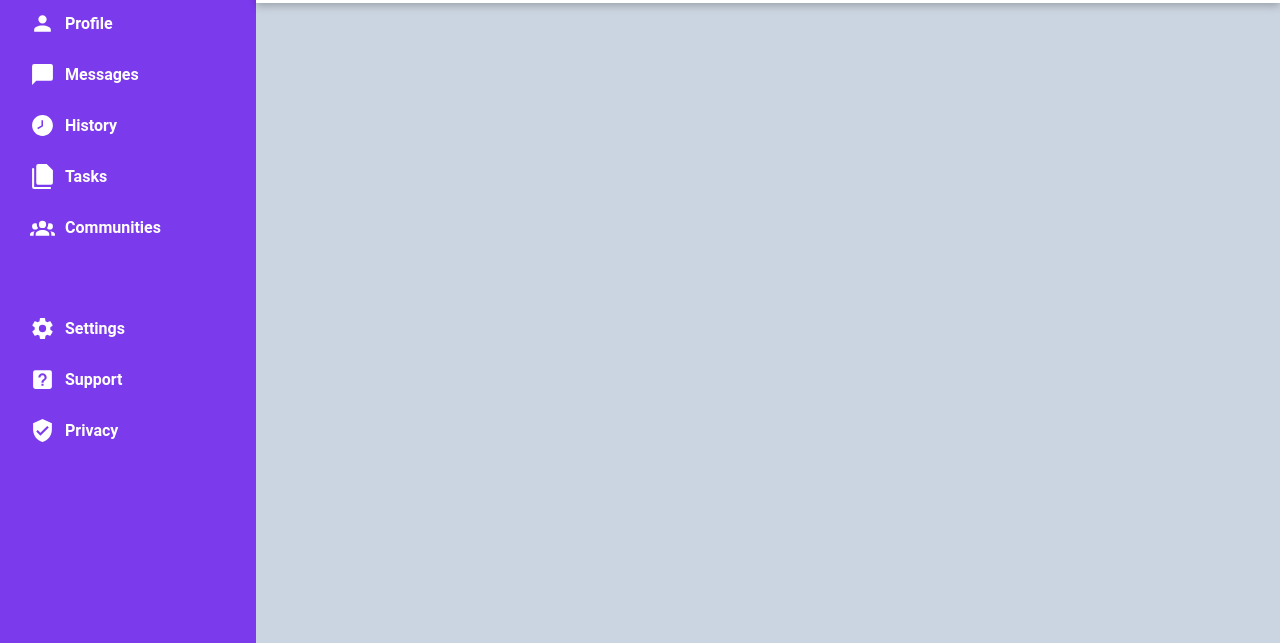
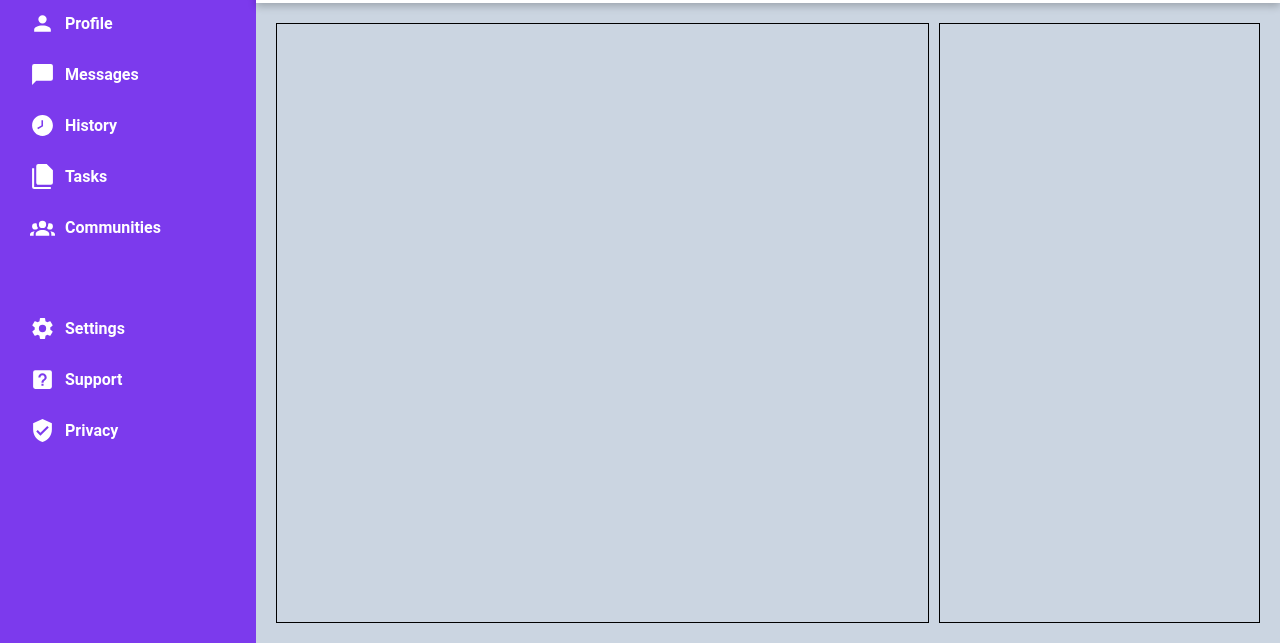
Before and after one commit to FelipeABG/admin-dashboard, a plain HTML site: page index.html in a window 1280 px wide. Shown: the part 157-800 px from the top of the page. Drawn offline with Linux system fonts and the light colour scheme; files whose address does not match are found by name.

Commit message:
add main basic structure

```diff
--- a/index.html
+++ b/index.html
@@ -77,7 +77,7 @@
                 <div class="user">
                     <img src="src/img/bear.png">
                     <div class="text-container">
-                        <p class="small-text"><strong>Hi threre,</trong></p>
+                        <p class="small-text"><strong>Hi threre,</strong></p>
                         <p class="big-text"><strong>Felipe Augusto (@felp)</strong></p>
                     </div>
                 </div>
@@ -92,6 +92,14 @@
 
         <main>
 
+            <div class="project-container">
+
+            </div>
+
+            <div class="information-container">
+
+            </div>
+
         </main>
 
     </div>
--- a/src/style.css
+++ b/src/style.css
@@ -31,7 +31,6 @@ body{
     display: grid;
     grid-template: repeat(5, 1fr) / 1fr;
     background-color: var(--gray);
-
 }
 
 header{
@@ -42,6 +41,10 @@ header{
 
 main{
     grid-row: 2/6;
+    display: grid;
+    grid-template: 1fr / repeat(3, 1fr);
+    padding: 20px;
+    gap: 10px;
 }
 
 
@@ -216,3 +219,15 @@ header{
     font-weight: bold;
     margin: 0;
 }
+
+
+/* Main */
+.project-container{
+    grid-column: 1/3;
+    border: 1px solid black;
+}
+
+.information-container{
+    grid-column: 3/4;
+    border: 1px solid black;
+}
```
